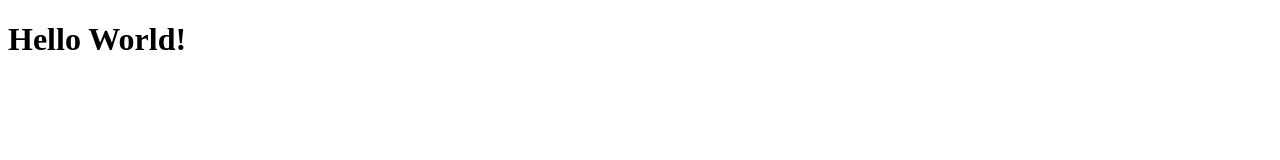
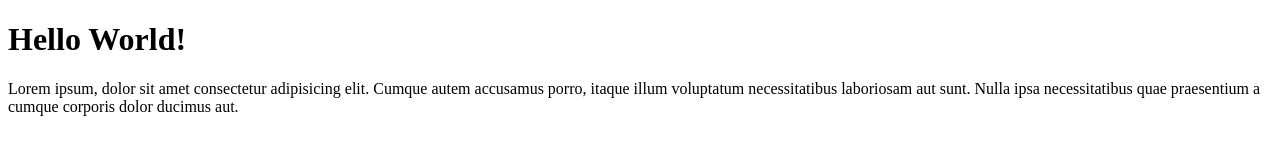
Before and after one commit to cyberlast/ubay-git-test, a plain HTML site: page index.html in a window 1280 px wide. Drawn offline with Linux system fonts and the light colour scheme.

Commit message:
menambahkan pragraf

```diff
--- a/index.html
+++ b/index.html
@@ -9,6 +9,9 @@
 
 <body>
     <h1>Hello World!</h1>
+    <p>Lorem ipsum, dolor sit amet consectetur adipisicing elit. Cumque autem accusamus porro, itaque illum voluptatum
+        necessitatibus laboriosam aut sunt. Nulla ipsa necessitatibus quae praesentium a cumque corporis dolor ducimus
+        aut.</p>
 </body>
 
 </html>
```
